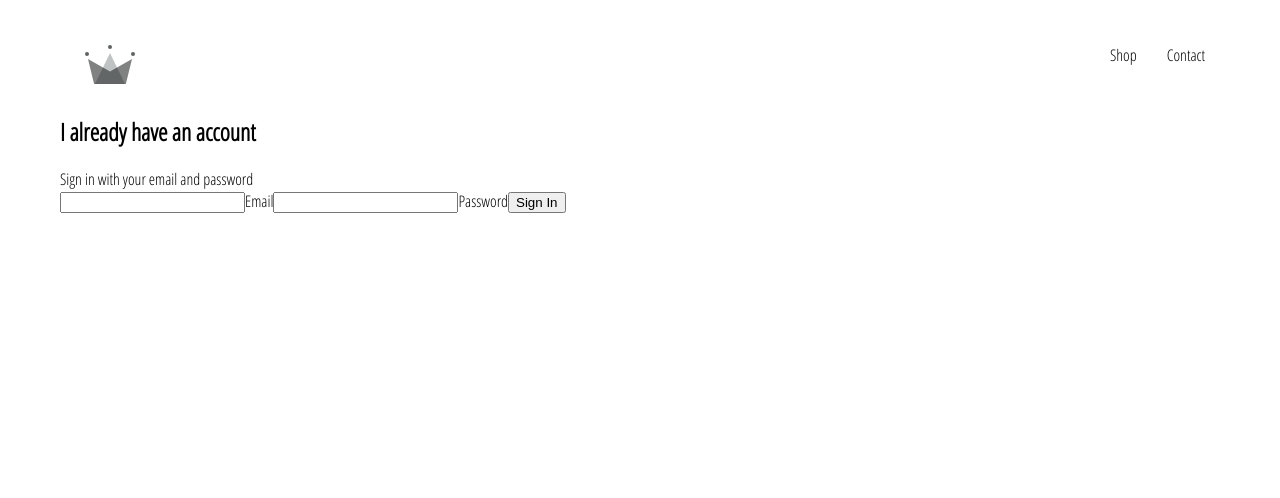
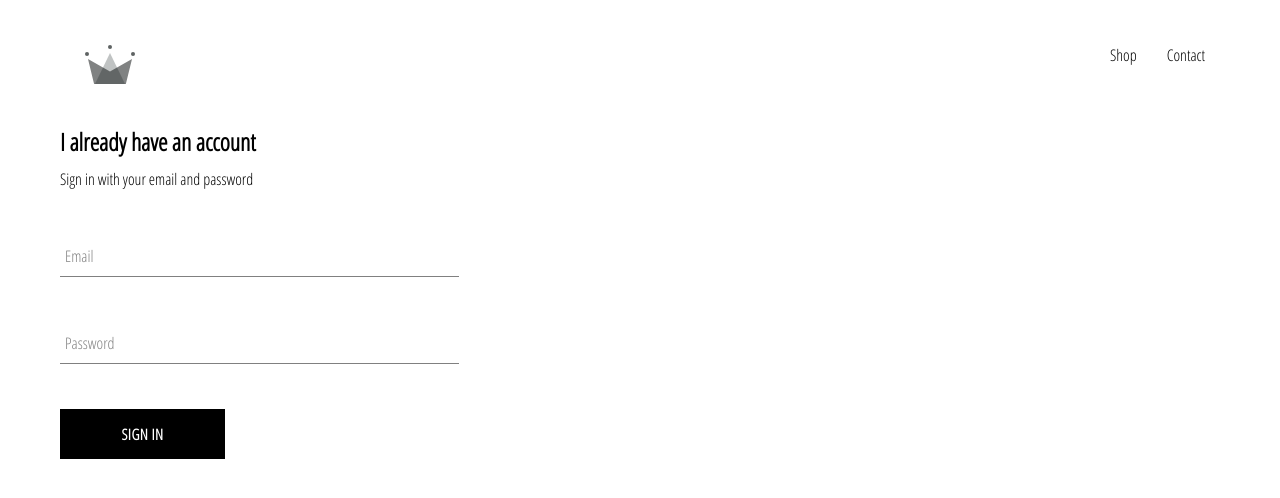
Before and after one commit to nfef/crown-clothes, a React (Create React App) app: page /sign in a window 1280 px wide. Shown: the top 498 px of the page. Built offline with nearby package versions, Linux system fonts and the light colour scheme.

Commit message:
finalisation du formulaire de connexion et des composants input et button

```diff
--- /dev/null
+++ b/src/components/custom-button/custom-button.jsx
@@ -0,0 +1,11 @@
+import React from 'react';
+
+import './custom-button.style.scss';
+
+const CustomButton = ({ children, ...otherProps}) => (
+    <button className='custom-button' {...otherProps}>
+        {children}
+    </button>
+)
+
+export default CustomButton;
--- /dev/null
+++ b/src/components/custom-button/custom-button.style.scss
@@ -0,0 +1,22 @@
+.custom-button {
+    min-width: 165px;
+    width: auto;
+    height: 50px;
+    letter-spacing: 0.5px;
+    line-height: 50px;
+    padding: 0 35px 0 35px;
+    font-size: 15px;
+    background-color: black;
+    color: white;
+    text-transform: uppercase;
+    font-family: 'Open Sans Condensed';
+    font-weight: bolder;
+    border: none;
+    cursor: pointer;
+
+    &:hover {
+      background-color: white;
+      color: black;
+      border: 1px solid black;
+    }
+  }
--- /dev/null
+++ b/src/components/form-input/form-input.component.jsx
@@ -0,0 +1,24 @@
+import React from 'react';
+
+import './form-input.style.scss';
+
+const FormInput = ({ handleChange, label, ...otherProps }) => (
+    <div className="group">
+        <input className="form-input" onChange={handleChange} {...otherProps} />
+        {
+            label ?
+            (
+                <label className={`${
+                    otherProps.value.length} ? 'shrink' : ''
+                } form-input-label`}
+                >
+                    {label}
+                </label>
+            )
+            :
+            null
+        }
+    </div>
+)
+
+export default FormInput;
--- /dev/null
+++ b/src/components/form-input/form-input.style.scss
@@ -0,0 +1,54 @@
+$sub-color: grey;
+$main-color: black;
+
+@mixin shrinkLabel {
+  top: -14px;
+  font-size: 12px;
+  color: $main-color;
+}
+
+.group {
+  position: relative;
+  margin: 45px 0;
+
+  .form-input {
+    background: none;
+    background-color: white;
+    color: $sub-color;
+    font-size: 18px;
+    padding: 10px 10px 10px 5px;
+    display: block;
+    width: 100%;
+    border: none;
+    border-radius: 0;
+    border-bottom: 1px solid $sub-color;
+    margin: 25px 0;
+
+    &:focus {
+      outline: none;
+    }
+
+    &:focus ~ .form-input-label {
+      @include shrinkLabel();
+    }
+  }
+
+  input[type='password'] {
+    letter-spacing: 0.3em;
+  }
+
+  .form-input-label {
+    color: $sub-color;
+    font-size: 16px;
+    font-weight: normal;
+    position: absolute;
+    pointer-events: none;
+    left: 5px;
+    top: 10px;
+    transition: 300ms ease all;
+
+    &.shrink {
+      @include shrinkLabel();
+    }
+  }
+}
--- a/src/components/signin/sign.component.jsx
+++ b/src/components/signin/sign.component.jsx
@@ -1,4 +1,6 @@
 import React from 'react';
+import CustomButton from './../custom-button/custom-button';
+import FormInput from './../form-input/form-input.component';
 import './signin.style.scss';
 
  class Signin extends React.Component{
@@ -26,20 +28,31 @@
     render(){
         return(
             <div className='signin'>
-                <h2>I already have an account</h2>
+                <h2 className='title'>I already have an account</h2>
                 <span>Sign in with your email and password</span>
                 <form onSubmit={this.onSubmit} action="">
-                    <input type="email" name="email" id="email" value={this.state.email} required/>
-                    <label htmlFor="email">Email</label>
-                    <input
+                    <FormInput
+                         type="email"
+                         name="email"
+                         id="email"
+                         label="Email"
+                         handleChange={this.handleChange}
+                         value={this.state.email}
+                         required
+                    />
+
+                    <FormInput
                         type="password"
                         name="password"
+                        label="Password"
                         value={this.state.password}
-                        onChange={this.handleChange}
+                        handleChange={this.handleChange}
                         required
                      />
-                    <label htmlFor="password">Password</label>
-                     <input type="submit" value="Sign In" />
+
+                     <CustomButton type="submit">
+                         Sign in
+                     </CustomButton>
                 </form>
             </div>
         )
--- a/src/components/signin/signin.style.scss
+++ b/src/components/signin/signin.style.scss
@@ -0,0 +1,9 @@
+.signin{
+    width: 30vw;
+    display: flex;
+    flex-direction: column;
+
+    .title{
+        margin: 10px 0;
+    }
+}
```
